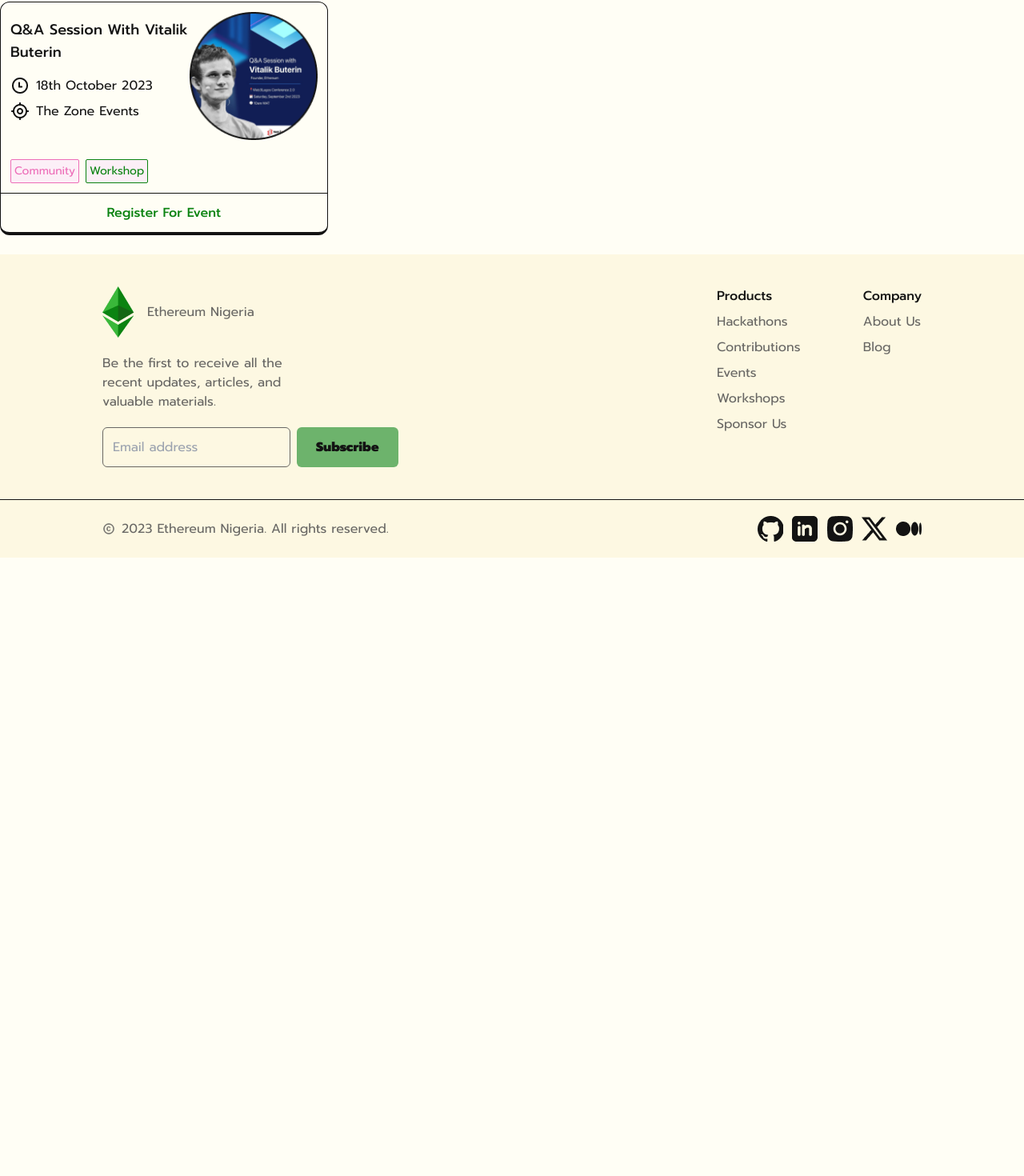
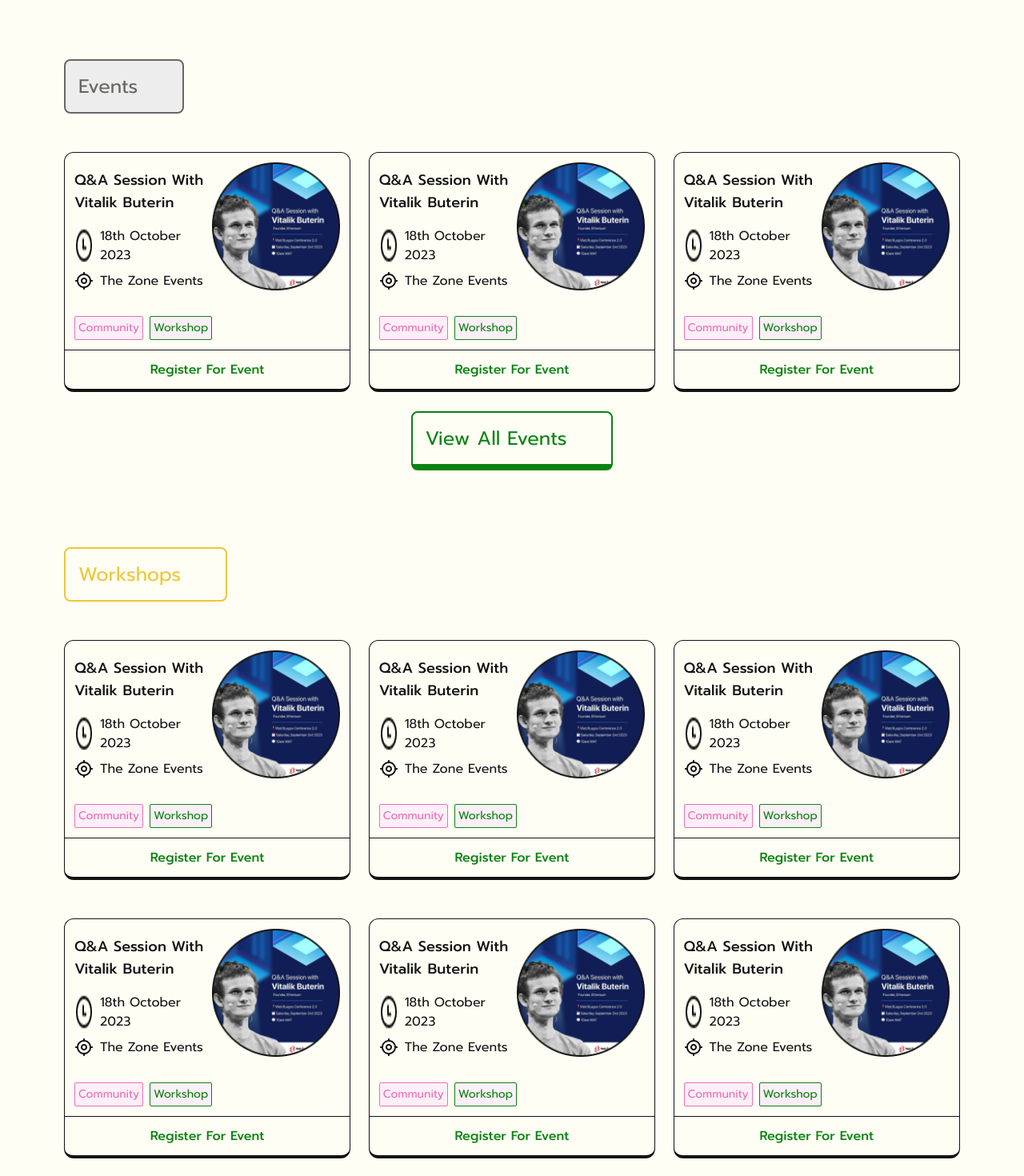
Before and after one commit to ETHNIGERIA/eth-nigeria-website, a Next.js app: page /blog in a window 1280 px wide. Shown: the part 1000-2470 px from the top of the page at 80% size. Before the commit the page ends 1697 px from the top, so only its background shows below. Built offline with nearby package versions, Linux system fonts and the light colour scheme.

Commit message:
Done with bloog page

```diff
--- a/src/pages/blog.jsx
+++ b/src/pages/blog.jsx
@@ -62,7 +62,33 @@
           </div>
         </div>
 
-        <EventsCard/>
+
+        <div className="lg:mx-20 mx-4 flex flex-col mt-24">
+        <p className="pr-14 text-[#686764] text-2xl  bg-[#EDEDED] p-4 border-solid border-2  rounded-lg border-[#686764] self-start">Events</p>
+          <div className="lg:flex mt-6 justify-between">
+
+            <EventsCard />
+            <EventsCard />
+            <EventsCard />
+          </div>
+
+          <p className=" bold self-center pr-14 text-primary text-2xl  bg- p-4 border-solid border-2 border-b-8 rounded-lg border-primary ">View All Events</p>
+        </div>
+
+        <div className="lg:mx-20 mx-4 flex flex-col mt-24">
+        <p className="pr-14 text-[#EEC638] text-2xl   p-4 border-solid border-2  rounded-lg border-[#EEC638] self-start">Workshops</p>
+          <div className="lg:flex  flex-wrap mt-6 justify-between">
+
+            <EventsCard />
+            <EventsCard />
+            <EventsCard />
+            <EventsCard />
+            <EventsCard />
+            <EventsCard />
+          </div>
+
+
+        </div>
       </MainLayout>
     </Fragment>
   );
```
